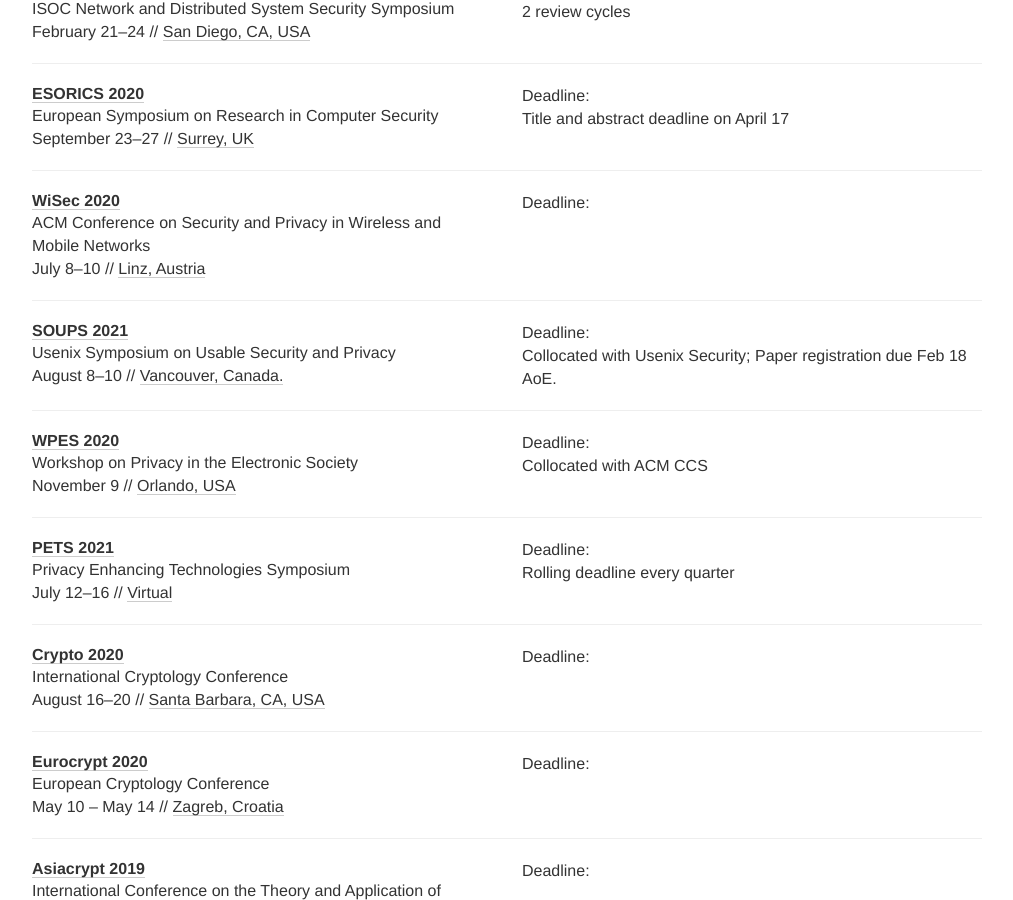
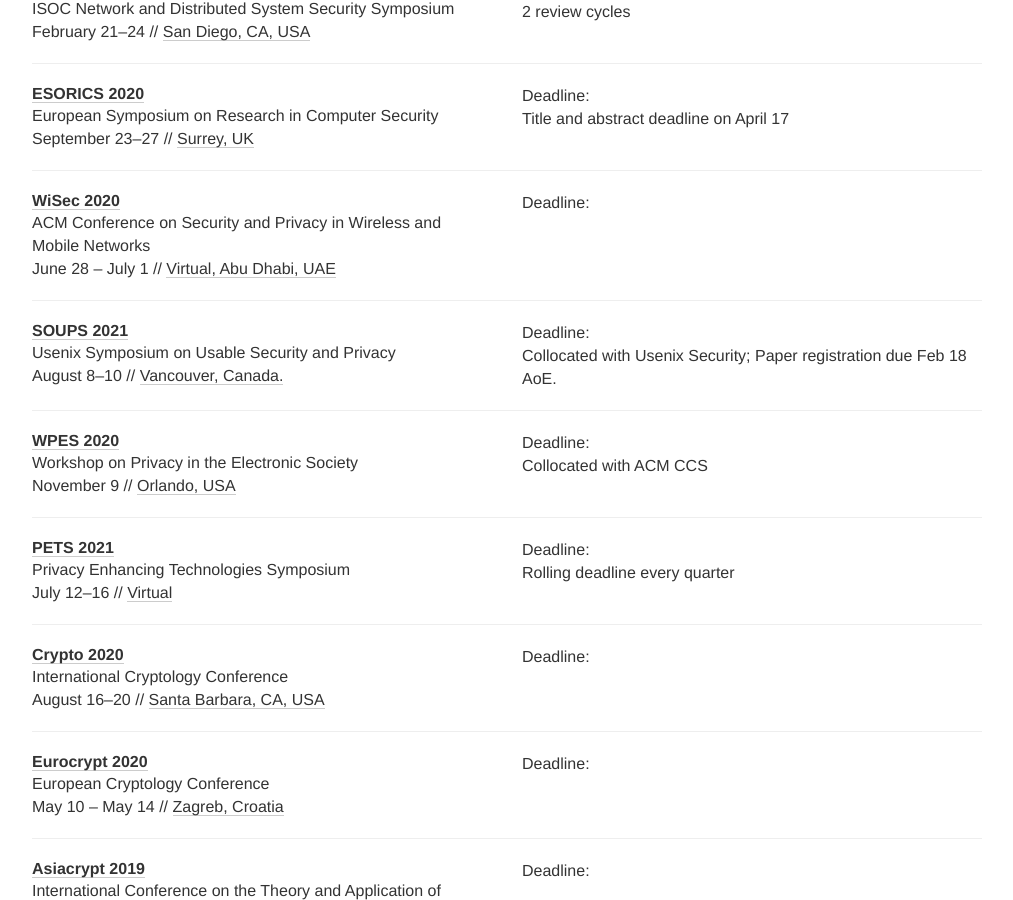
Before and after one commit to sec-deadlines/sec-deadlines.github.io, a Jekyll site: the page built from index.html, in a window 1280 px wide and 900 px high, scrolled down 903 px. Shown: the whole window, without its empty margins (133-1146 px from the left). Built offline with Jekyll 4.4.1, drawn with Linux system fonts in a browser that asks for light colours; nearby versions of some CDN libraries; comment, search, counter and statistics services are not loaded.

Commit message:
Updating WiSec to 2021

```diff
--- a/_data/conferences.yml
+++ b/_data/conferences.yml
@@ -86,10 +86,10 @@
 - name: WiSec
   description: ACM Conference on Security and Privacy in Wireless and Mobile Networks
   year: 2020
-  link: https://wisec2020.ins.jku.at/
-  deadline: "2020-03-13 23:59"
-  date: July 8-10
-  place: Linz, Austria
+  link: https://sites.nyuad.nyu.edu/wisec21/
+  deadline: "2021-03-18 23:59"
+  date: June 28 - July 1
+  place: Virtual, Abu Dhabi, UAE
   tags: [SEC, PRIV]
 
 - name: SOUPS
```
